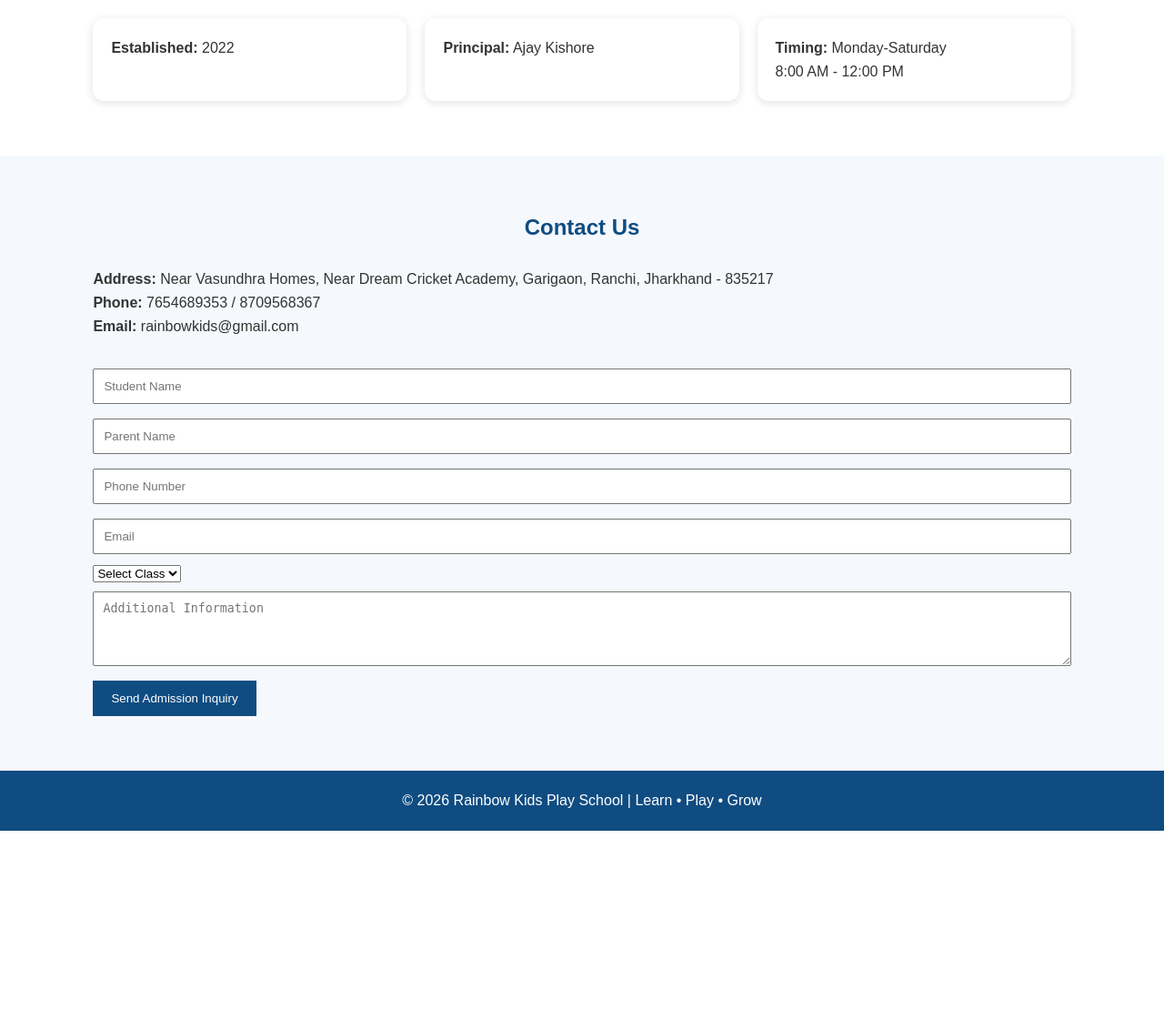
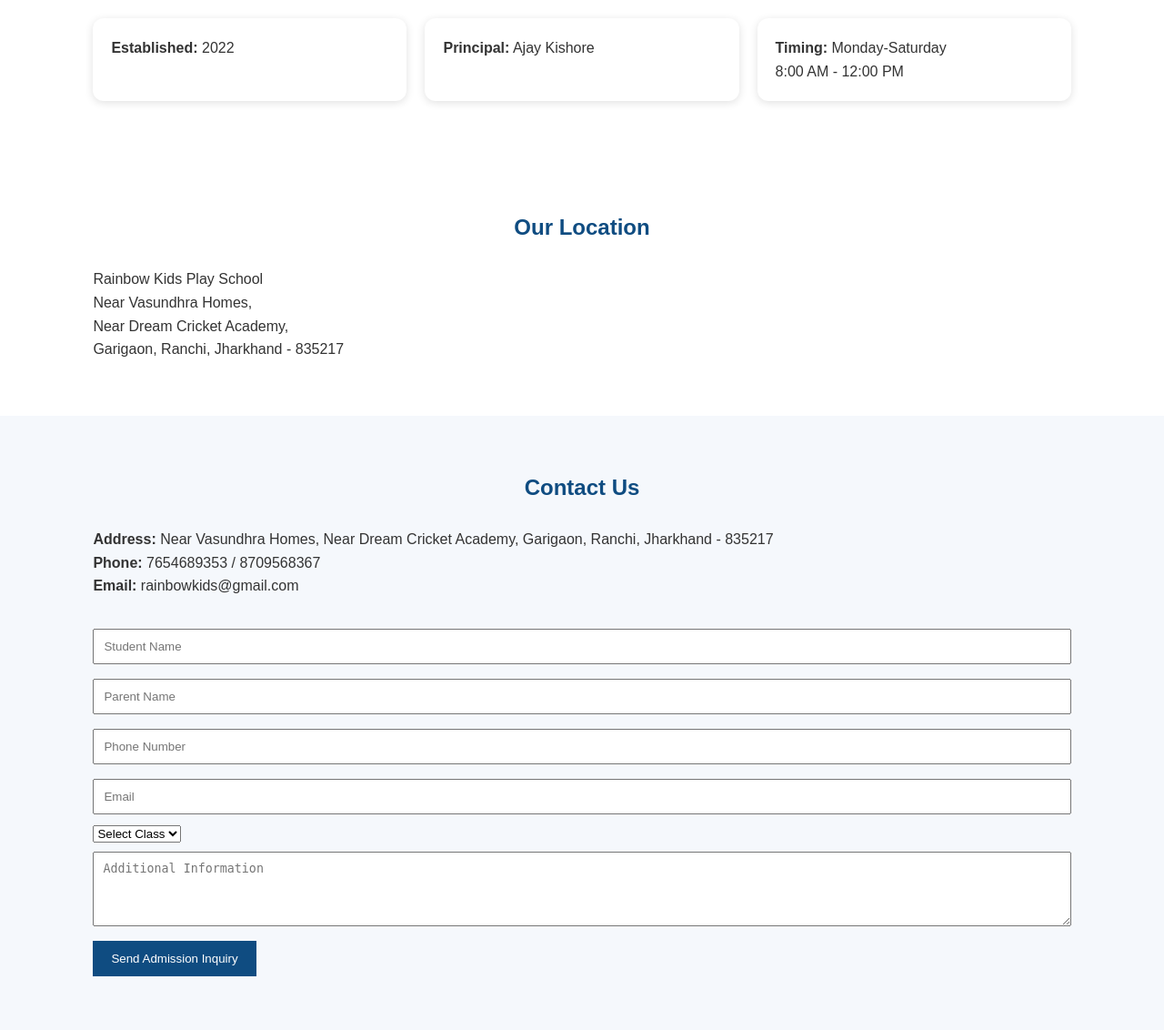
Before and after one commit to kunalkk01234-art/rainbow--kids-website, a Flask app: page / in a window 1280 px wide. Shown: the part 2023-3155 px from the top of the page at 91% size. Before the commit the page ends 2936 px from the top, so only its background shows below. Run offline with Flask 3, Linux system fonts and the light colour scheme.

Commit message:
Update index.html

```diff
--- a/templates/index.html
+++ b/templates/index.html
@@ -117,7 +117,17 @@ We offer Play Group, Nursery, LKG, UKG and Classes 1 to 5. Under the guidance of
 </div>
 </section>
 
-<section id="contact" class="contact">
+ <section>
+    <h2>Our Location</h2>
+
+    <p>
+        Rainbow Kids Play School<br>
+        Near Vasundhra Homes,<br>
+        Near Dream Cricket Academy,<br>
+        Garigaon, Ranchi, Jharkhand - 835217
+    </p>
+</section>
+    <section id="contact" class="contact">
 <h2>Contact Us</h2>
 <p><strong>Address:</strong> Near Vasundhra Homes, Near Dream Cricket Academy, Garigaon, Ranchi, Jharkhand - 835217</p>
 <p><strong>Phone:</strong> 7654689353 / 8709568367</p>
```
